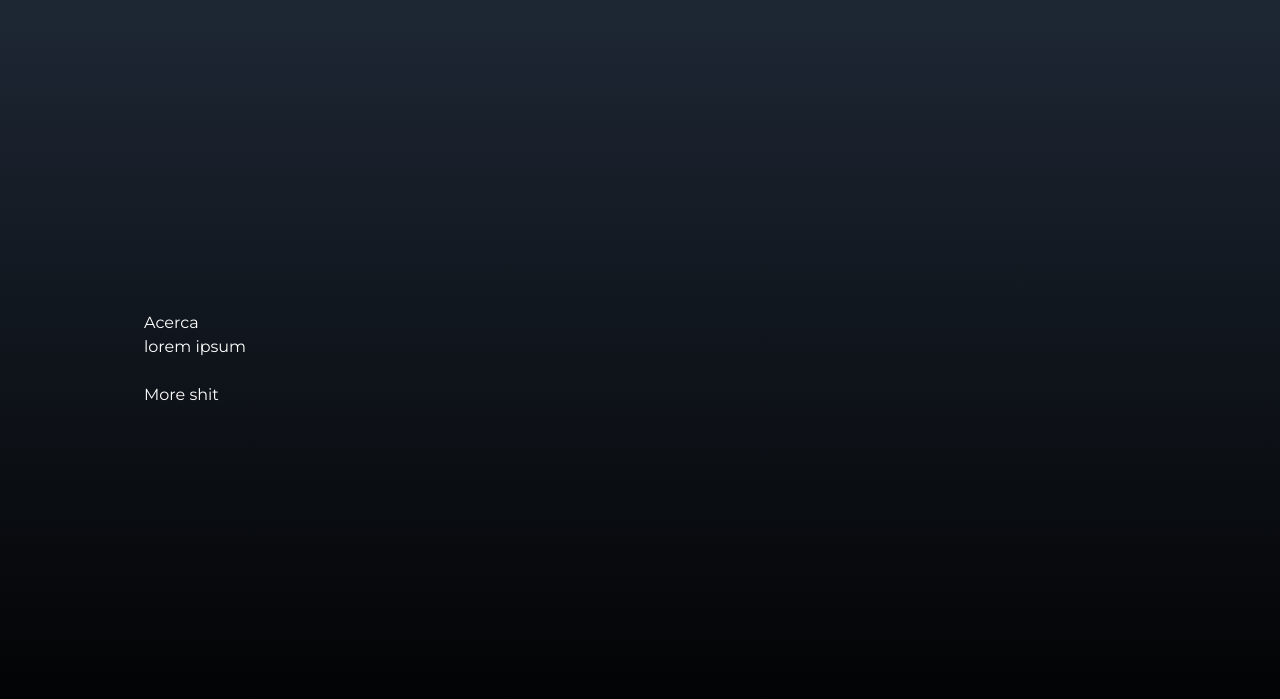
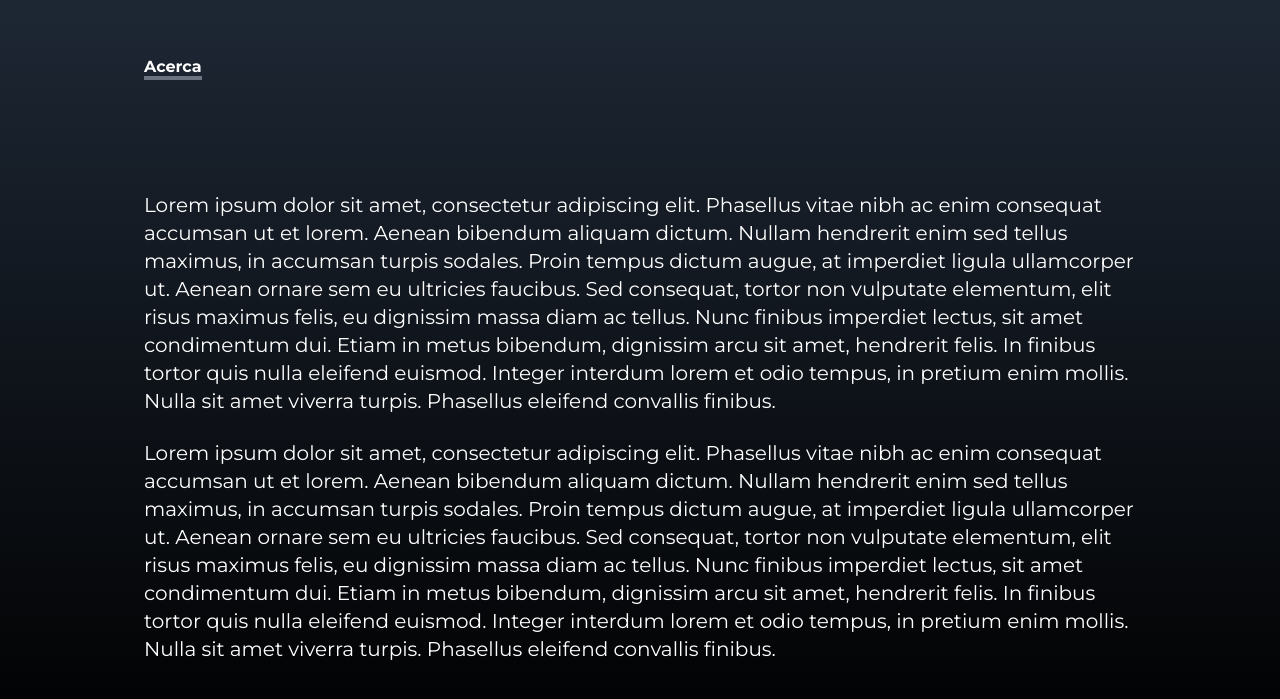
Before and after one commit to Garymarena/horli, a React (Create React App) app: page / in a window 1280 px wide. Shown: the part 841-1540 px from the top of the page. Built offline with nearby package versions, Linux system fonts and the light colour scheme.

Commit message:
About-full

```diff
--- a/src/components/About.jsx
+++ b/src/components/About.jsx
@@ -7,14 +7,41 @@ const About = () => {
       className="w-full h-screen bg-gradient-to-b from-gray-800 to-black text-white"
     >
       <div className="max-w-screen-lg p-4 mx-auto flex flex-col justify-center w-full h-full">
-        <div>
-          <p>Acerca</p>
+        <div className="pb-8">
+          <p className="text-4x1 font-bold inline border-b-4 border-gray-500">
+            Acerca
+          </p>
         </div>
-        <p>lorem ipsum</p>
+
+        <p className="text-xl mt-20">
+          Lorem ipsum dolor sit amet, consectetur adipiscing elit. Phasellus
+          vitae nibh ac enim consequat accumsan ut et lorem. Aenean bibendum
+          aliquam dictum. Nullam hendrerit enim sed tellus maximus, in accumsan
+          turpis sodales. Proin tempus dictum augue, at imperdiet ligula
+          ullamcorper ut. Aenean ornare sem eu ultricies faucibus. Sed
+          consequat, tortor non vulputate elementum, elit risus maximus felis,
+          eu dignissim massa diam ac tellus. Nunc finibus imperdiet lectus, sit
+          amet condimentum dui. Etiam in metus bibendum, dignissim arcu sit
+          amet, hendrerit felis. In finibus tortor quis nulla eleifend euismod.
+          Integer interdum lorem et odio tempus, in pretium enim mollis. Nulla
+          sit amet viverra turpis. Phasellus eleifend convallis finibus.
+        </p>
 
         <br />
 
-        <p>More shit</p>
+        <p className="text-xl">
+          Lorem ipsum dolor sit amet, consectetur adipiscing elit. Phasellus
+          vitae nibh ac enim consequat accumsan ut et lorem. Aenean bibendum
+          aliquam dictum. Nullam hendrerit enim sed tellus maximus, in accumsan
+          turpis sodales. Proin tempus dictum augue, at imperdiet ligula
+          ullamcorper ut. Aenean ornare sem eu ultricies faucibus. Sed
+          consequat, tortor non vulputate elementum, elit risus maximus felis,
+          eu dignissim massa diam ac tellus. Nunc finibus imperdiet lectus, sit
+          amet condimentum dui. Etiam in metus bibendum, dignissim arcu sit
+          amet, hendrerit felis. In finibus tortor quis nulla eleifend euismod.
+          Integer interdum lorem et odio tempus, in pretium enim mollis. Nulla
+          sit amet viverra turpis. Phasellus eleifend convallis finibus.
+        </p>
       </div>
     </div>
   );
```
